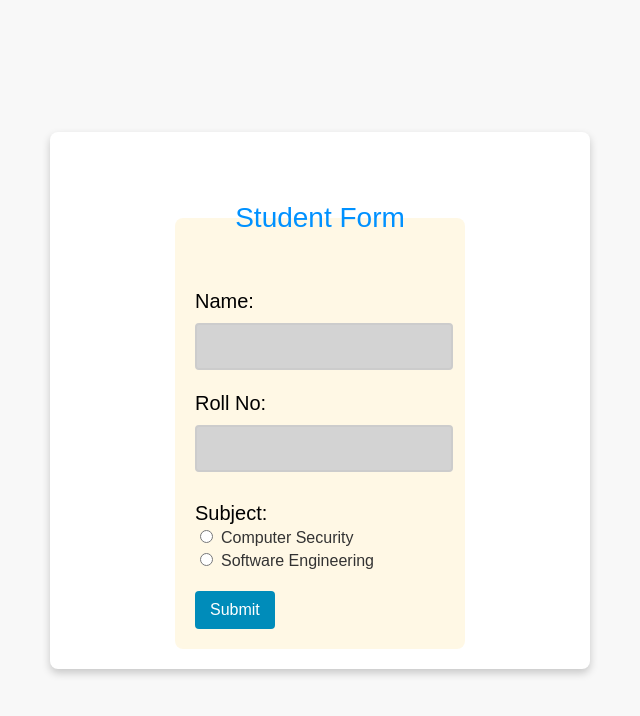
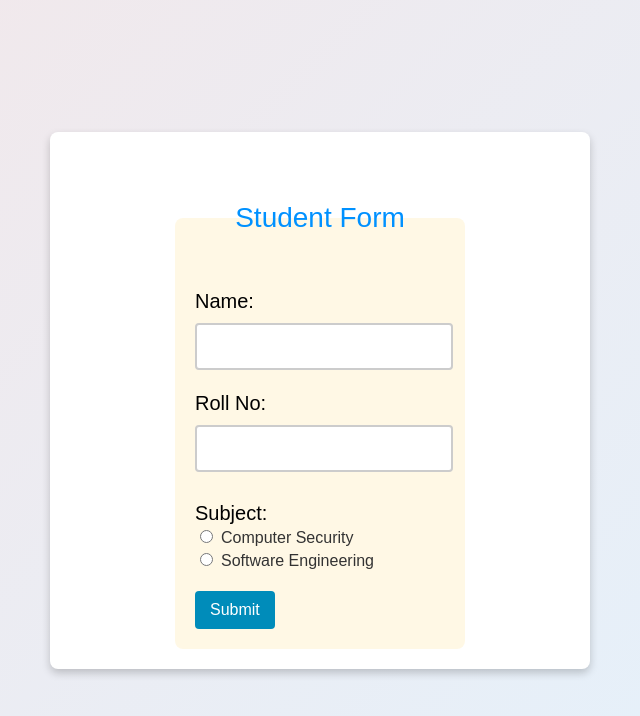
Before and after one commit to dipendrabhandariofficial/FrontPageGenerator, a React (Vite) app: page / in a window 1280 px wide. Shown: the top 716 px of the page, without its empty margins (320-960 px from the left). Built offline with nearby package versions, Linux system fonts and the light colour scheme.

Commit message:
Update Home.css

```diff
--- a/src/pages/Home/Home.css
+++ b/src/pages/Home/Home.css
@@ -5,7 +5,7 @@ body {
   align-items: center;
   height: 100vh;
   margin: 0;
-  background: #f8f8f8; /* Off-white background */
+  background: linear-gradient(135deg, #f3e7e9, #e3f2fd);
   font-family: Arial, sans-serif;
 }
 
@@ -30,20 +30,17 @@ legend {
 
 /* Input Fields */
 input[type="text"],
-input[type="number"],
-textarea {
+input[type="number"] {
   width: calc(100% - 16px);
   padding: 10px;
   margin: 10px 0;
   border: 2px solid #ccc;
   border-radius: 4px;
-  background-color: #d3d3d3; /* Gray background for textarea */
   transition: border-color 0.3s ease;
 }
 
 input[type="text"]:focus,
-input[type="number"]:focus,
-textarea:focus {
+input[type="number"]:focus {
   border-color: #555;
 }
 
@@ -100,9 +97,3 @@ ul {
 li {
   margin-bottom: 12px;
 }
-
-/* Textarea Specific Styling */
-textarea {
-  height: 100px;
-  resize: vertical; /* Allow vertical resizing only */
-}
```
